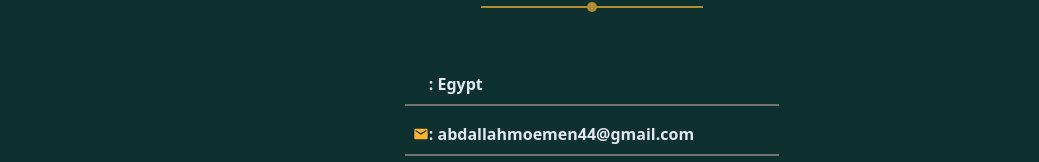
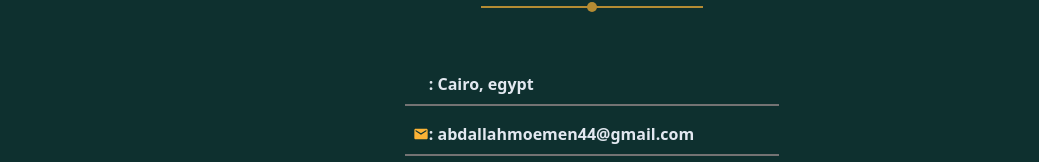
Before and after one commit to AbdullaNassar/My_Portofolio, a React (Vite) app: page / in a window 1280 px wide. Shown: the part 3403-3565 px from the top of the page, without its empty margins (48-1087 px from the left). Built offline with nearby package versions, Linux system fonts and the light colour scheme; some icons are missing; a web font is replaced by a local one.

Commit message:
update hero section

```diff
--- a/src/component/Contact.jsx
+++ b/src/component/Contact.jsx
@@ -13,7 +13,7 @@ function Contact() {
           <span className="text-yellow">
             <FaLocationDot />
           </span>
-          : Egypt
+          : Cairo, egypt
         </label>
         <label className="mt-4 flex min-w-[30%] items-center border-b-2 border-neutral-500 pb-2 pl-2 font-semibold">
           <span className="text-yellow">
--- a/src/component/Hero.jsx
+++ b/src/component/Hero.jsx
@@ -5,7 +5,7 @@ function Hero() {
     <div className=" mx-auto mt-10 flex w-[80%] flex-grow flex-col items-center justify-center gap-4  lg:flex-row lg:justify-between">
       <div className="relative flex flex-col items-center justify-center">
         <img className="absolute w-32  md:w-60" src={stars} alt="stars" />
-        <h1 className="mb-4 min-w-fit text-xl font-bold leading-[1.2] text-white sm:text-3xl md:text-4xl ">
+        <h1 className="mb-4 min-w-fit text-2xl font-bold leading-[1.2] text-white sm:text-3xl md:text-4xl ">
           Hello, I'm Abdullah Moemen
         </h1>
         <p className="text-l leading-[1.8] tracking-[5px] text-white opacity-75 sm:text-xl sm:tracking-[10px]">
@@ -16,7 +16,7 @@ function Hero() {
 
       <div className="h-[20rem] md:h-[30rem]">
         {/* abdbadbda */}
-        <img className="h-[100%]" src={myPic} alt="aasaa" />
+        <img className="h-[100%]" src={myPic} alt="My Picture" />
       </div>
     </div>
   );
```
